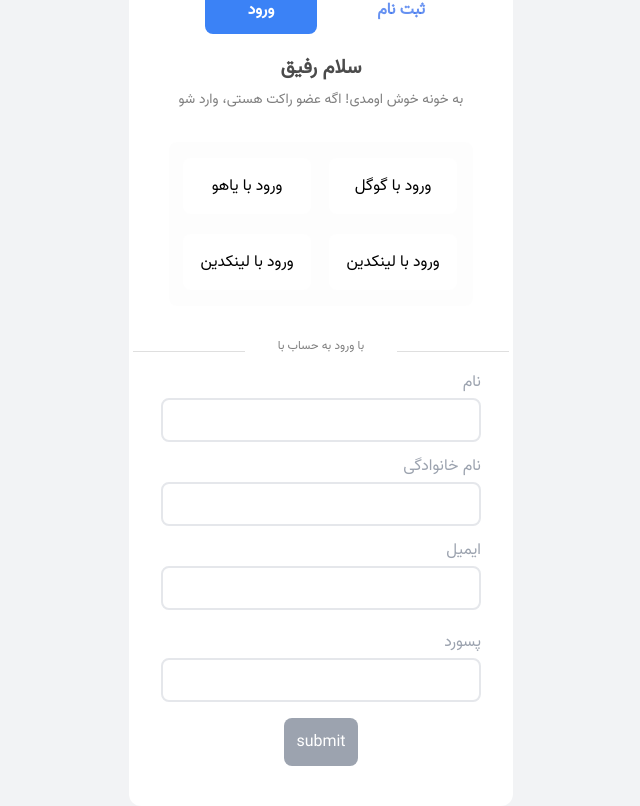
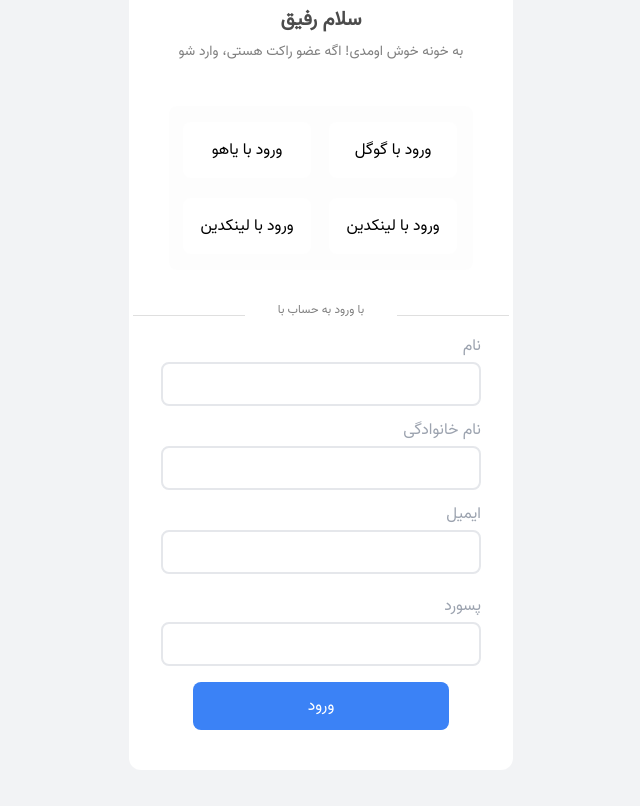
Before and after one commit to hasanghafuri/rocket1, a Vue app: page /Login in a window 1280 px wide. Shown: the part 308-1114 px from the top of the page, without its empty margins (319-959 px from the left). After the commit the page ends 1078 px from the top, so only its background shows below. Built offline with nearby package versions, Linux system fonts and the light colour scheme.

Commit message:
edit register

```diff
--- a/src/components/AppHeader.vue
+++ b/src/components/AppHeader.vue
@@ -22,7 +22,7 @@
         <LogoSearch class="absolute w-4 top-3 left-3" />
       </div>
       <div class="AppHeader--Login">
-        <router-link class="btn1" to="/login"> ورود</router-link>
+        <router-link class="btn1" to="/Login"> ورود</router-link>
         <router-link class="btn2" to="/signin">عضویت</router-link>
       </div>
     </div>
--- a/src/views/Login.vue
+++ b/src/views/Login.vue
@@ -91,9 +91,9 @@
         <button
           @click="submit"
           :disabled="$v.$invalid"
-          class="mt-4 bg-gray-400 text-white p-3 rounded-lg hover:text-white"
+          class="mt-4 bg-gray-400 text-white p-3 px-4 w-64 text-center bg-blue-500 cursor-pointer rounded-lg hover:text-white"
         >
-          submit
+          ورود
         </button>
       </div>
     </div>
@@ -167,7 +167,7 @@ export default {
   @apply mx-40 mt-24;
 }
 .form {
-  @apply bg-white mt-28  py-10 px-10 mx-40 flex flex-col justify-center items-center rounded-xl;
+  @apply bg-white mt-16  py-10 px-10 mx-40 flex flex-col justify-center items-center rounded-xl;
 }
 .form {
   width: 30%;
@@ -182,7 +182,7 @@ export default {
   @apply px-3 w-28 rounded-lg font-bold text-white bg-blue-500 py-3 text-center;
 }
 .content {
-  @apply mb-8 flex flex-col justify-center items-center;
+  @apply mb-11 flex flex-col justify-center items-center;
 }
 .links {
   @apply bg-gray-100 mb-8 grid py-4 px-4 bg-opacity-20 rounded-lg;
--- a/src/views/Signin.vue
+++ b/src/views/Signin.vue
@@ -7,11 +7,11 @@
     </div>
     <div class="form">
       <div class="login">
+        <button class="btn1">ثبت نام</button>
         <router-link class="btn2" to="/login">ورود</router-link>
-        <button class="btn1">ثبت نام</button>
       </div>
       <div class="content">
-        <h1 class="font-bold text-xl opacity-70">سلام رفیق</h1>
+        <h1 class="font-bold text-xl opacity-70">ثبت نام در راکت</h1>
         <h6 class="opacity-50 text-sm pt-2">
           به خونه خوش اومدی! اگه عضو راکت هستی، وارد شو
         </h6>
@@ -41,7 +41,7 @@ export default {
 }
 
 .form {
-  @apply bg-white mt-28  py-10 px-10 mx-40 flex flex-col justify-center items-center rounded-xl;
+  @apply bg-white mt-16  py-10 px-10 mx-40 flex flex-col justify-center items-center rounded-xl;
 }
 .form {
   width: 30%;
@@ -50,17 +50,17 @@ export default {
 .login {
   @apply items-center justify-center flex  gap-2 mb-5;
 }
+.btn2 {
+  @apply duration-200 rounded-lg text-blue-600 text-center hover:bg-blue-500 w-28 px-3 py-3 hover:border-blue-600 transition hover:text-white font-bold text-opacity-70;
+}
 .btn1 {
-  @apply duration-200 rounded-lg text-blue-600 hover:bg-blue-500 w-28 px-3 py-3 hover:border-blue-600 transition hover:text-white font-bold text-opacity-70;
-}
-.btn2 {
   @apply px-3 w-28 rounded-lg font-bold text-white bg-blue-500 py-3 text-center;
 }
 .content {
   @apply mb-8 flex flex-col justify-center items-center;
 }
 .links {
-  @apply bg-gray-100 mb-8 grid py-4 px-4 bg-opacity-20 rounded-lg;
+  @apply bg-gray-100 mb-8 grid py-4 px-4 bg-opacity-40 rounded-lg;
 }
 .links {
   grid-template-columns: repeat(2, minmax(0, 1fr));
```
